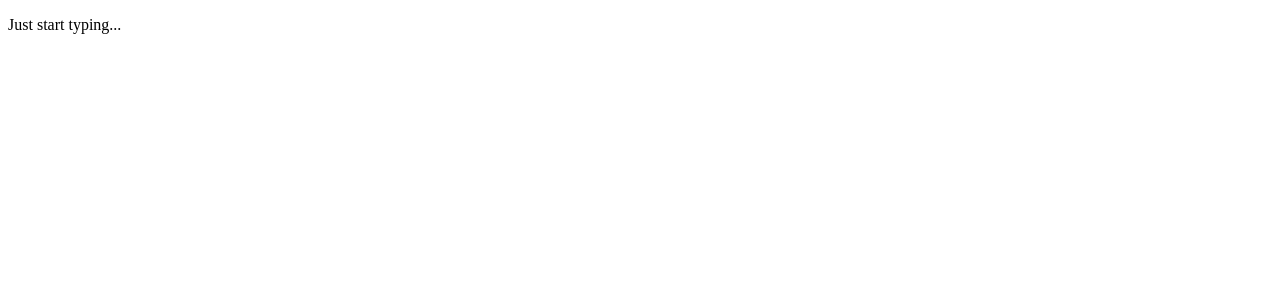
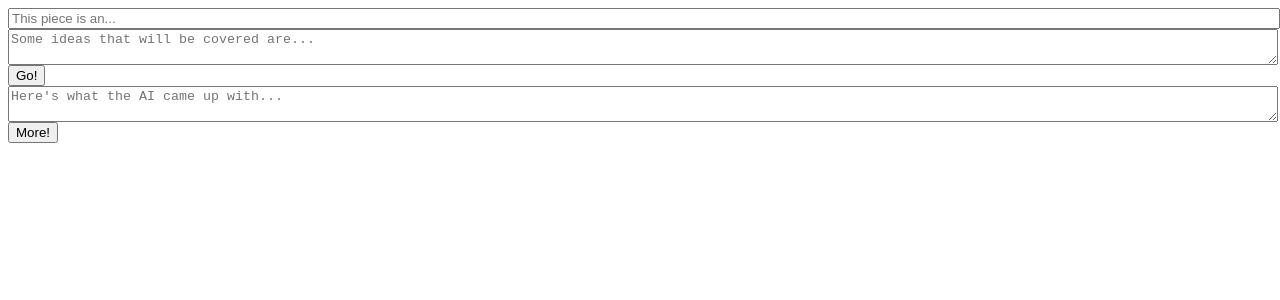
Before and after one commit to jtpotato/SpeedWriter, a Next.js app: page / in a window 1280 px wide. Shown: the top 300 px of the page. Built offline with nearby package versions, Linux system fonts and the light colour scheme.

Commit message:
change up to new architecture

```diff
--- a/app/ai.ts
+++ b/app/ai.ts
@@ -1,9 +1,9 @@
 export async function autocomplete(data: any) {
   console.log("Starting autocomplete process");
-  console.debug(JSON.stringify(data))
+  console.log(JSON.stringify(data))
 
   const response = await fetch(
-    "https://api-inference.huggingface.co/models/EleutherAI/gpt-j-6B",
+    "https://api-inference.huggingface.co/models/EleutherAI/gpt-neo-2.7B",
     {
       headers: {
         Authorization: "Bearer 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",
@@ -13,7 +13,7 @@ export async function autocomplete(data: any) {
     }
   );
   const result = await response.json();
-  console.debug(result)
+  console.log(result)
   return result;
 }
 
@@ -35,8 +35,7 @@ export function shouldRunAI(text: string) {
 
 export const autocompleteParameters = {
   return_full_text: false,
-  max_new_tokens: 5,
+  max_new_tokens: 200,
   do_sample: true,
-  temperature: 1.2,
-  repetition_pentalty: 5
+  temperature: 0.9
 };
--- a/app/page.tsx
+++ b/app/page.tsx
@@ -9,86 +9,57 @@ import {
 } from "./ai";
 
 function Home() {
-  const editorRef = useRef<HTMLParagraphElement>(null);
-  const [autocompleteIsPendingApproval, setAutocompleteIsPendingApproval] =
-    useState(false);
+  const promptTypeRef = useRef<HTMLInputElement>(null);
+  const promptIdeasRef = useRef<HTMLTextAreaElement>(null);
+  const starterParagraphRef = useRef<HTMLTextAreaElement>(null);
 
-  function keyDownHandler(event: any) {
-    if (event.key != "Delete" && event.key != "Backspace") {
-      if (
-        !document.getSelection()?.isCollapsed &&
-        autocompleteIsPendingApproval
-      ) {
-        if (event.key == "Enter" || event.key == "Tab") event.preventDefault();
-        let selection = document.getSelection()!;
-        selection.collapseToEnd();
-        setAutocompleteIsPendingApproval(false);
-      }
-    }
-    if (event.key === "Tab") {
-      event.preventDefault();
+  function startGeneration() {
+    let prompt = `This is an ${promptTypeRef.current?.value} about ${promptIdeasRef.current?.value}. The contents are as follows:`;
+    console.log(prompt);
 
-      let cursorOffset = document.getSelection()?.anchorOffset!;
-
-      if (!shouldRunAI(event.target.innerText)) return;
-
-      autocomplete({
-        inputs: cleanText(event.target.innerText),
-        parameters: autocompleteParameters,
-      }).then((result) => {
-        let resultText: string = result[0]["generated_text"];
-        resultText = cleanText(resultText);
-        event.target.innerText += resultText;
-        console.debug(cursorOffset);
-
-        // Don't ask why - it just needs to be done this way.
-        let selection = document.getSelection()!;
-        selection.setPosition(selection.anchorNode);
-        selection.setPosition(selection.anchorNode, cursorOffset);
-        selection.extend(
-          selection.anchorNode!,
-          cursorOffset + resultText.length
-        );
-
-        console.debug(selection.anchorOffset);
-
-        setAutocompleteIsPendingApproval(true);
-      });
-    }
+    autocomplete({
+      inputs: prompt,
+      parameters: autocompleteParameters,
+      options: { use_cache: false },
+    }).then((result) => {
+      console.log(result[0]["generated_text"]);
+      starterParagraphRef.current!.value = result[0]["generated_text"];
+    });
   }
 
-  function focusEditor() {
-    if (document.activeElement != editorRef.current) {
-      if (editorRef.current?.innerText == "") {
-        editorRef.current?.focus();
-      }
-    }
+  function continueGeneration() {
+    autocomplete({
+      inputs: starterParagraphRef.current!.value.slice(-500),
+      parameters: autocompleteParameters,
+      options: { use_cache: false },
+    }).then((result) => {
+      console.log(result[0]["generated_text"]);
+      starterParagraphRef.current!.value += result[0]["generated_text"];
+    });
   }
-
-  useEffect(() => {
-    // Focus editor on keypress
-    document.addEventListener("keydown", focusEditor);
-
-    // Don't forget to clean up
-    return function cleanup() {
-      document.removeEventListener("keydown", focusEditor);
-    };
-  }, []);
 
   return (
     <>
-      <div>
-        <p>Just start typing...</p>
-        <p
-          contentEditable
-          onKeyDown={keyDownHandler}
-          tabIndex={-1}
-          ref={editorRef}
-          style={{
-            outline: "none",
-          }}
-        ></p>
-      </div>
+      <input
+        ref={promptTypeRef}
+        placeholder="This piece is an..."
+        style={{ display: "block", width: "100%" }}
+      ></input>
+      <textarea
+        ref={promptIdeasRef}
+        placeholder="Some ideas that will be covered are..."
+        style={{ display: "block", width: "100%" }}
+      ></textarea>
+
+      <button onClick={startGeneration}>Go!</button>
+
+      <textarea
+        ref={starterParagraphRef}
+        placeholder="Here's what the AI came up with..."
+        style={{ display: "block", width: "100%" }}
+      />
+
+      <button onClick={continueGeneration}>More!</button>
     </>
   );
 }
```
